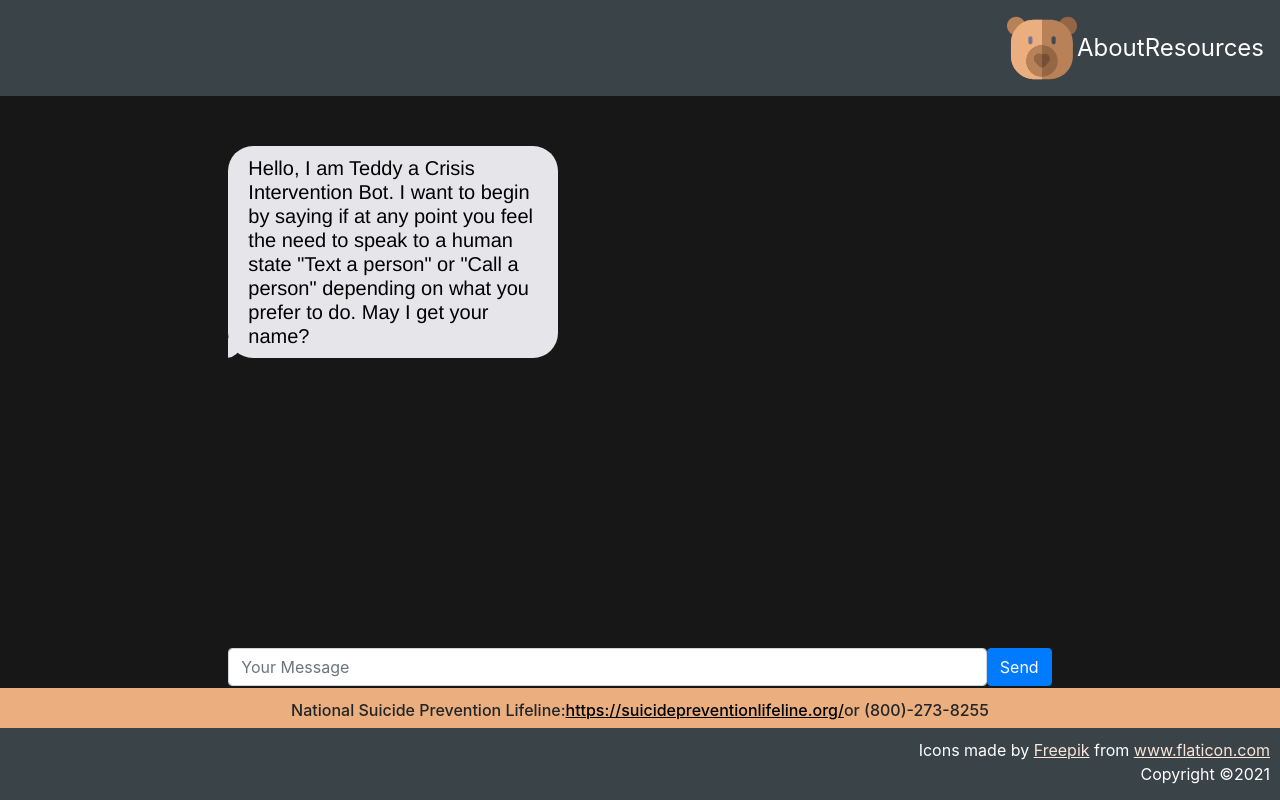
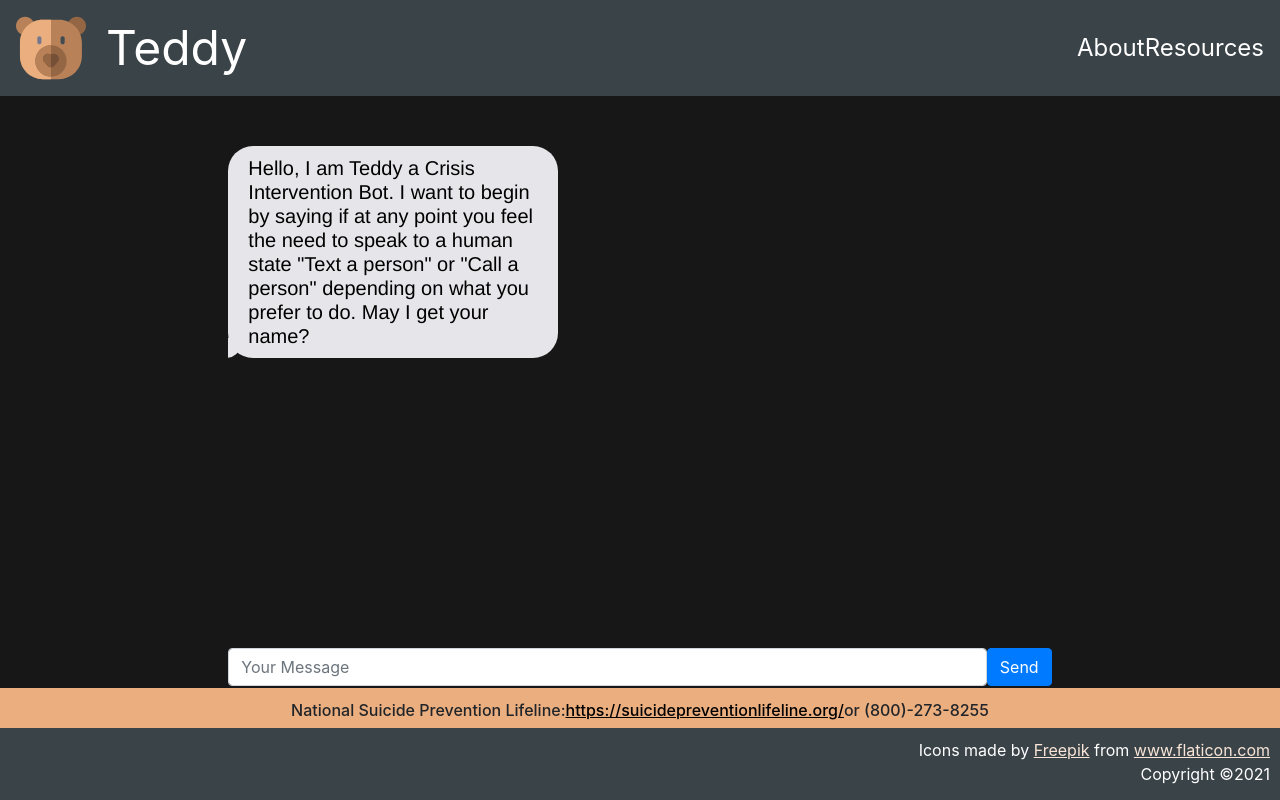
Before and after one commit to Bracciata/Cornhacks2021, a React (Create React App) app in the folder teddy/: page / in a window 1280 px wide. Built offline with nearby package versions, Linux system fonts and the light colour scheme; no server answers.

Commit message:
Fixed the header missing its title.

```diff
--- a/teddy/src/App.css
+++ b/teddy/src/App.css
@@ -192,3 +192,6 @@ p:before, p:after {
   #root > div > div.no-margin.row > div > div > div > p{
     height: fit-content;
   }
+  #root > div > nav > a{
+    width:fit-content;
+  }
--- a/teddy/src/App.js
+++ b/teddy/src/App.js
@@ -19,7 +19,7 @@ class AppBody extends React.Component {
       <Container fluid className="no-padding">
         <Router>
           <Navbar className="navbar">
-            <Navbar.Brand className="full-width" href="/"></Navbar.Brand>
+            <Navbar.Brand className="full-width" href="/">
             <div className="logo">
               <img
                 alt="Teddy Logo"
@@ -28,7 +28,11 @@ class AppBody extends React.Component {
                 height="70"
                 className="d-inline-block align-top"
               />{' '}
+              <div className="logo-text">Teddy</div>
+
               </div>
+</Navbar.Brand>
+
               <Nav className="ml-auto">
                 <Link to="/about" className="nav-option">About</Link>
                 <Link to="/resources" className="nav-option">Resources</Link>
```
Also changed, not shown: 1 other file (tests, documents, lock files or other folders).
